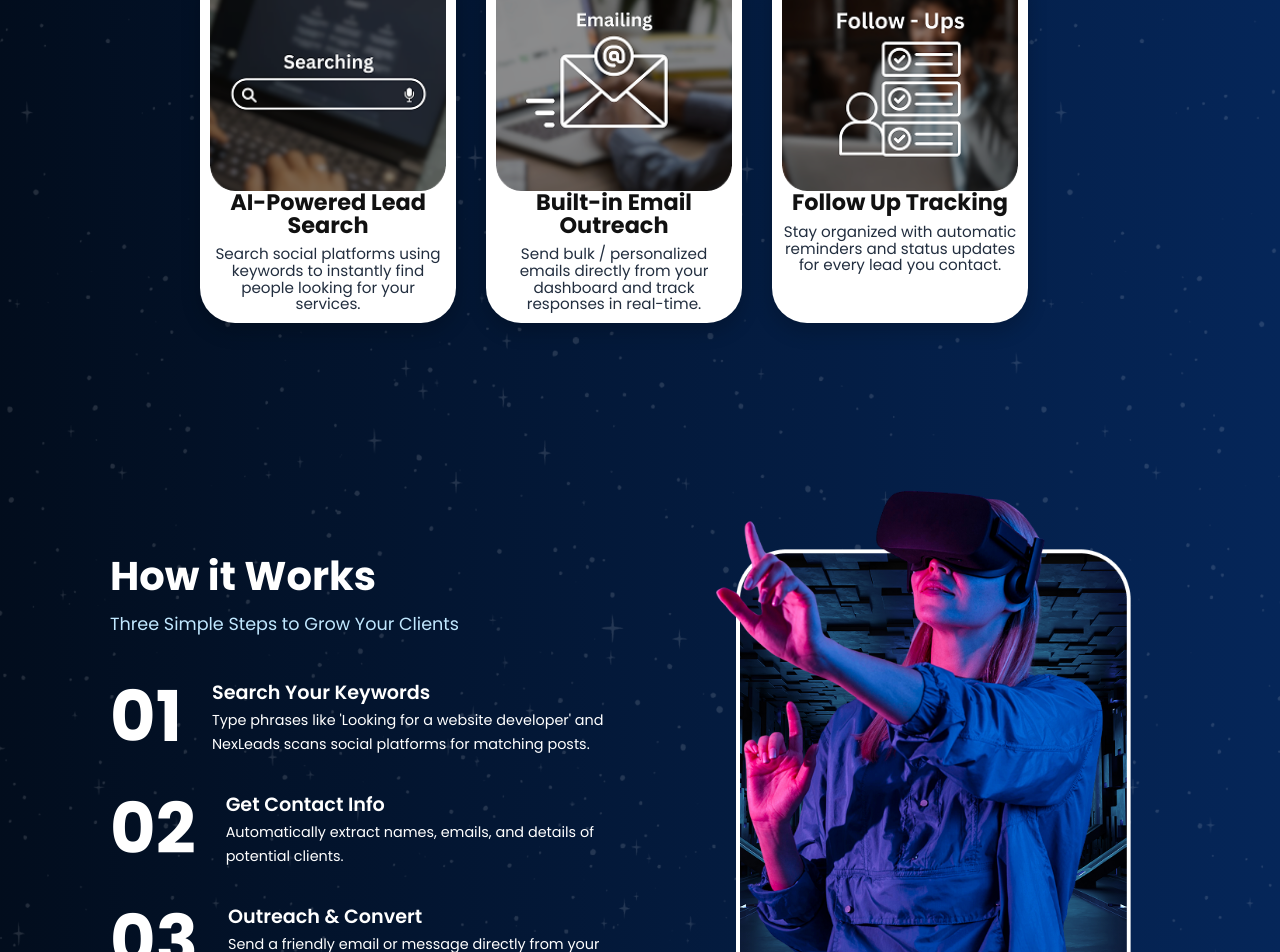
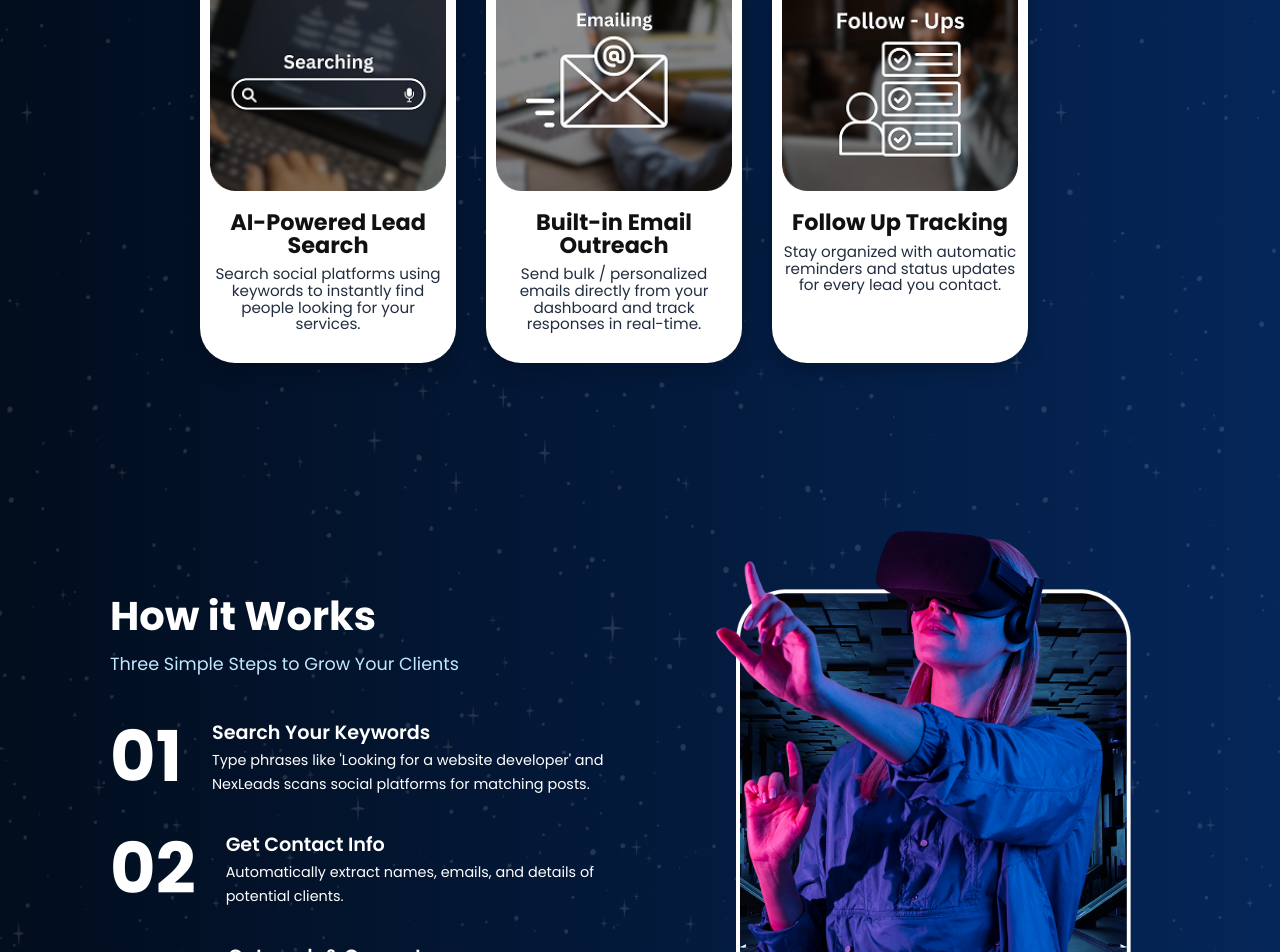
Before and after one commit to basitkarim04/NexLeads, a React (Vite) app: page / in a window 1280 px wide. Shown: the part 895-1847 px from the top of the page. Built offline with nearby package versions, Linux system fonts and the light colour scheme.

Commit message:
landingpage

```diff
--- a/src/components/landing/Features.jsx
+++ b/src/components/landing/Features.jsx
@@ -73,8 +73,8 @@ export default function Features() {
               <div className="feature__image">
                 <img src={feature.image} alt={feature.title} />
               </div>
-              <h3 className="feature__title">{feature.title}</h3>
-              <p className="feature__desc">{feature.description}</p>
+              <h3 className="mt-5 mb-6 feature__title">{feature.title}</h3>
+              <p className="feature__desc mb-5">{feature.description}</p>
             </motion.div>
           ))}
         </div>
```
